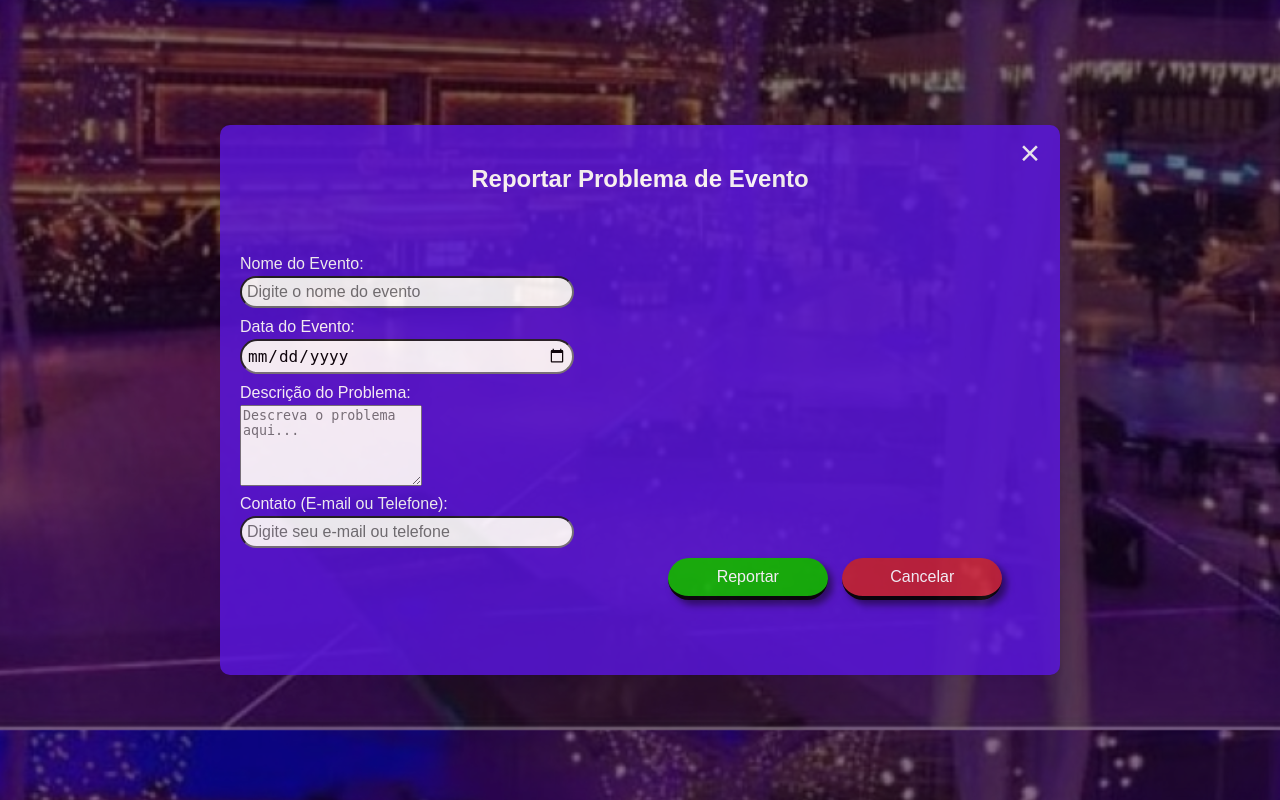
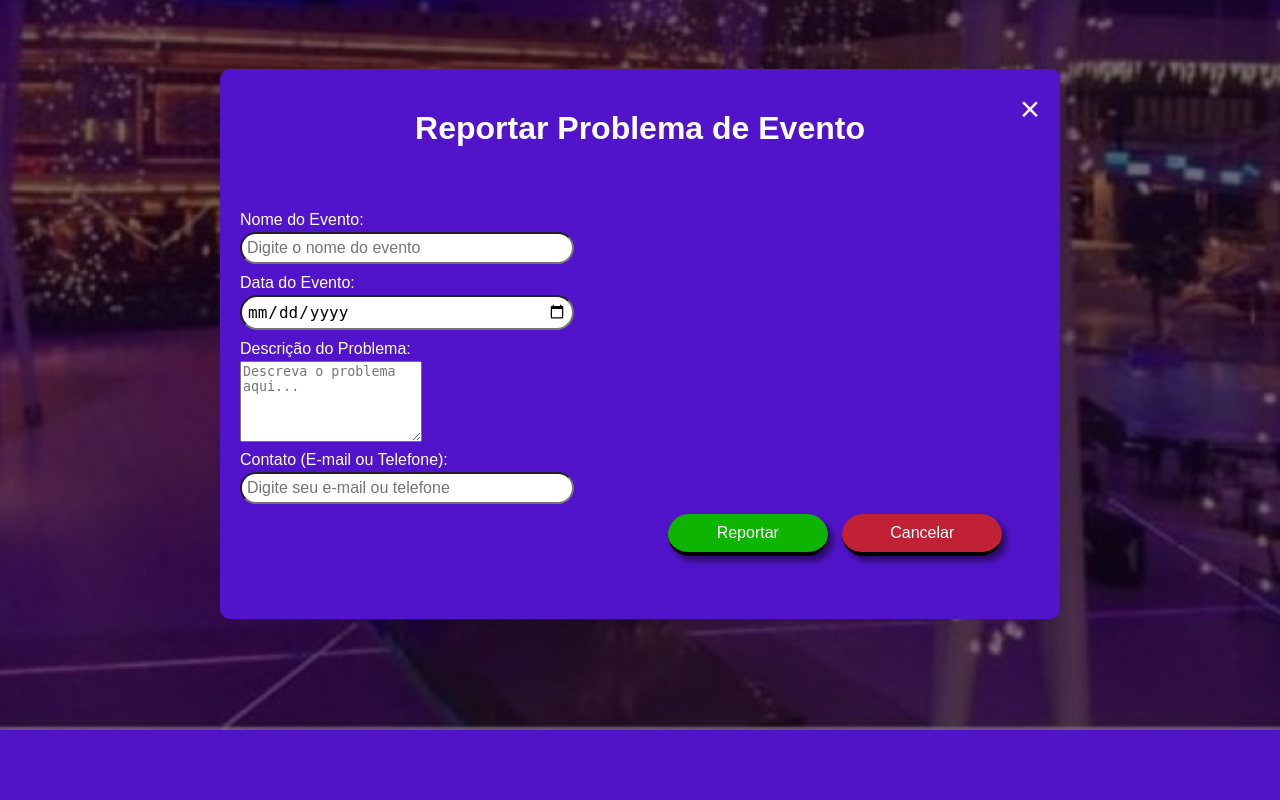
Before and after one commit to andrei817/inovatec, a PHP site: the page made by reporte de problemas.php in a window 1280 px wide. Shown: the part 70-870 px from the top of the page. After the commit the page ends 800 px from the top, so only its background shows below. Run offline with PHP 8.4, Linux system fonts and the light colour scheme; a stand-in replaces the project's code that opens the database connection.

Commit message:
Update reporte de problemas.php

```diff
--- a/reporte de problemas.php
+++ b/reporte de problemas.php
@@ -41,6 +41,8 @@ $conn->close();
             border-radius: 10px;
             box-shadow: 0 0 10px rgba(0, 0, 0, 0.1);
             margin: auto;
+            width: 100%;
+            margin-top: -70px;
         }
 
             .close_login-btn {
@@ -177,7 +179,8 @@ $conn->close();
    }
    </script>
 
-<section class="agenda">
+<div class="agenda-evento">
+    <div class="conteudo">
 
     <div class="form">
 
```
